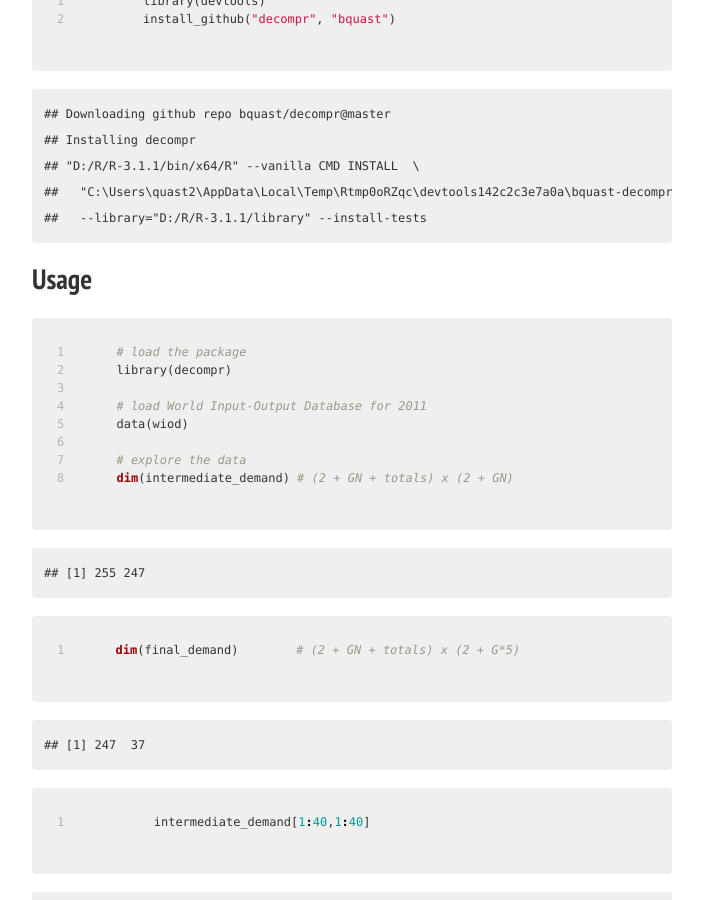
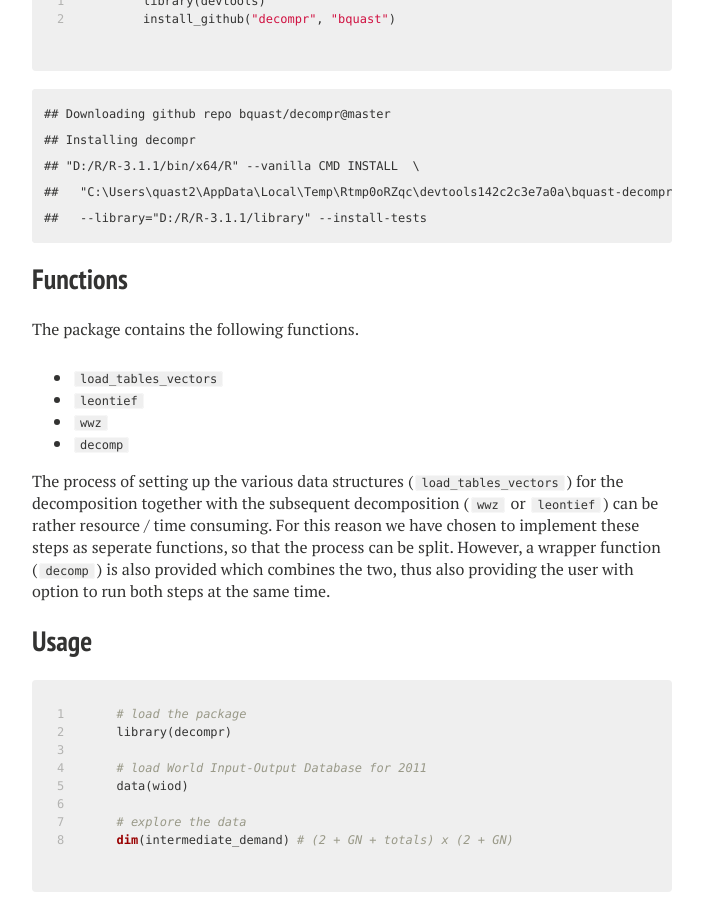
Before and after one commit to bquast/decompr, a Jekyll site: the page built from _posts/2014-08-05-decompr-package.md, in a window 1280 px wide and 900 px high, scrolled down 1095 px. Shown: the whole window, without its empty margins (288-991 px from the left). Built offline with Jekyll 4.4.1, drawn with Linux system fonts in a browser that asks for light colours; nearby versions of some CDN libraries; comment, search, counter and statistics services are not loaded.

Commit message:
add functions

```diff
--- a/_posts/2014-08-05-decompr-package.md
+++ b/_posts/2014-08-05-decompr-package.md
@@ -45,6 +45,19 @@
     ## "D:/R/R-3.1.1/bin/x64/R" --vanilla CMD INSTALL  \
     ##   "C:\Users\quast2\AppData\Local\Temp\Rtmp0oRZqc\devtools142c2c3e7a0a\bquast-decompr-1e34b57"  \
     ##   --library="D:/R/R-3.1.1/library" --install-tests
+
+
+Functions
+---------
+The package contains the following functions.
+
+* `load_tables_vectors`
+* `leontief`
+* `wwz`
+* `decomp`
+
+The process of setting up the various data structures (`load_tables_vectors`) for the decomposition together with the subsequent decomposition (`wwz` or `leontief`) can be rather resource / time consuming. For this reason we have chosen to implement these steps as seperate functions, so that the process can be split. However, a wrapper function (`decomp`) is also provided which combines the two, thus also providing the user with option to run both steps at the same time.
+
 
 Usage
 -----
```
